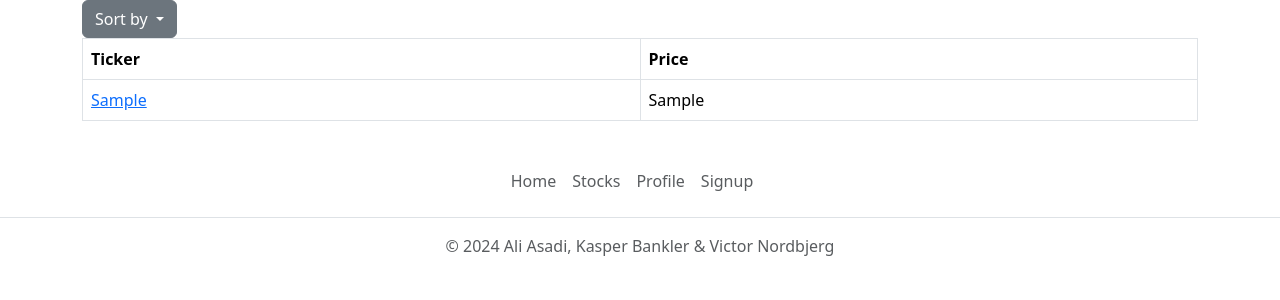
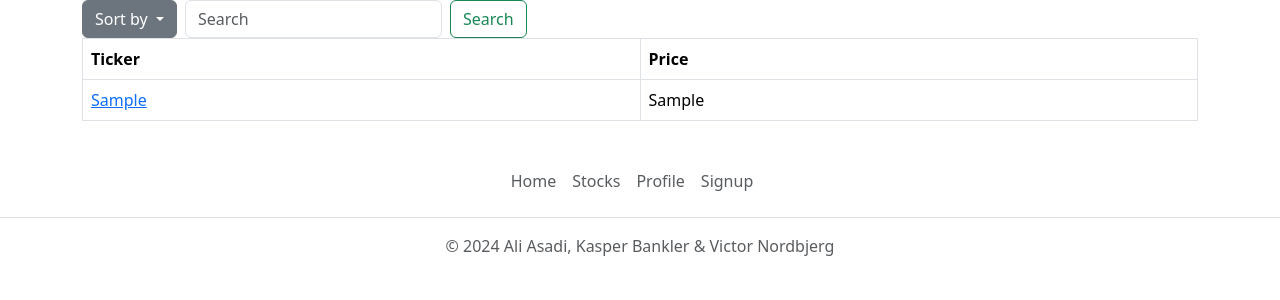
Before and after one commit to Kasper-Bankler/StockWebsite, a Django app: template stocks/templates/stocks/index.html in a window 1280 px wide. Shown: the part 72-372 px from the top of the page. Run offline with Django 3.2, Linux system fonts and the light colour scheme; the template is opened without the code that fills it: most values are stand-ins (such as "Sample title", 1, 10 or a date in 2020).

Commit message:
Add search bar and api_key_3

```diff
--- a/stocks/templates/stocks/index.html
+++ b/stocks/templates/stocks/index.html
@@ -1,5 +1,6 @@
 {% extends "base.html" %} {% block content %}
 
+<div class="d-flex align-items-center">
   <div class="dropdown">
     <a
       class="btn btn-secondary dropdown-toggle"
@@ -12,9 +13,22 @@
     </a>
 
     <ul class="dropdown-menu">
-    <li><a class="dropdown-item" href="/stocks/sort-ticker">Ticker name</a></li>
+      <li>
+        <a class="dropdown-item" href="/stocks/sort-ticker">Ticker name</a>
+      </li>
       <li><a class="dropdown-item" href="/stocks/sort-price">Price</a></li>
     </ul>
+  </div>
+
+  <form class="d-flex ms-2" role="search">
+    <input
+      class="form-control me-2"
+      type="search"
+      placeholder="Search"
+      aria-label="Search"
+    />
+    <button class="btn btn-outline-success" type="submit">Search</button>
+  </form>
 </div>
 
 <table class="table table-bordered table-hover">
--- a/stocks/views.py
+++ b/stocks/views.py
@@ -8,6 +8,7 @@ import pandas as pd
 
 api_key_1 = "d6fuLXExi6Y9gVzPW7OXwFhGxoKVk2qj"
 api_key_2 = "0q2Jm5XhAiiz72Bq2lwRBx3zxIiaOJnj"
+api_key_3 = "qKBhJuyKplmty3xvzKW0mJmOhn25O_dY"
 
 # Create your views here.
 
@@ -51,7 +52,7 @@ def detail(request, stock_ticker):
     graph, price = create_graph(graph_data)
 
     news_data = API_call(
-        "https://api.polygon.io/v2/reference/news?ticker=", api_key_1, stock_ticker, "&limit=3&apiKey=")
+        "https://api.polygon.io/v2/reference/news?ticker=", api_key_3, stock_ticker, "&limit=3&apiKey=")
     # Udtag results fra data
     news = news_data['results']
 
```
Lines whose indentation alone changed are shown as unchanged.
